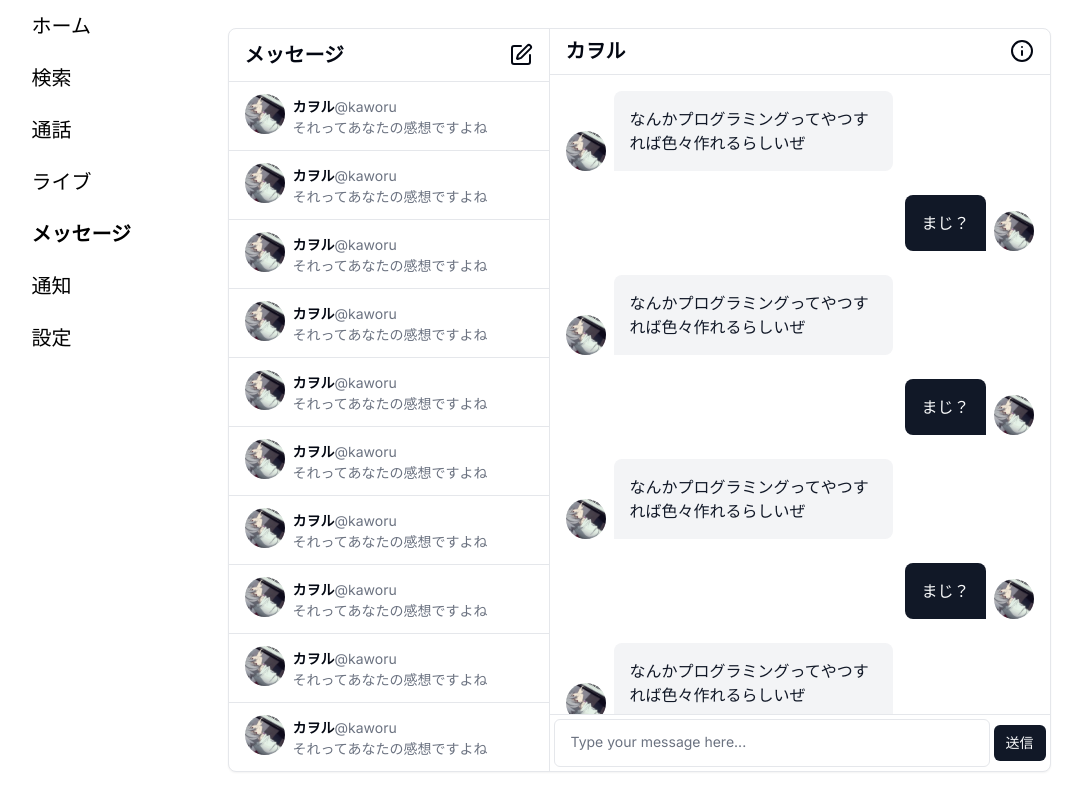
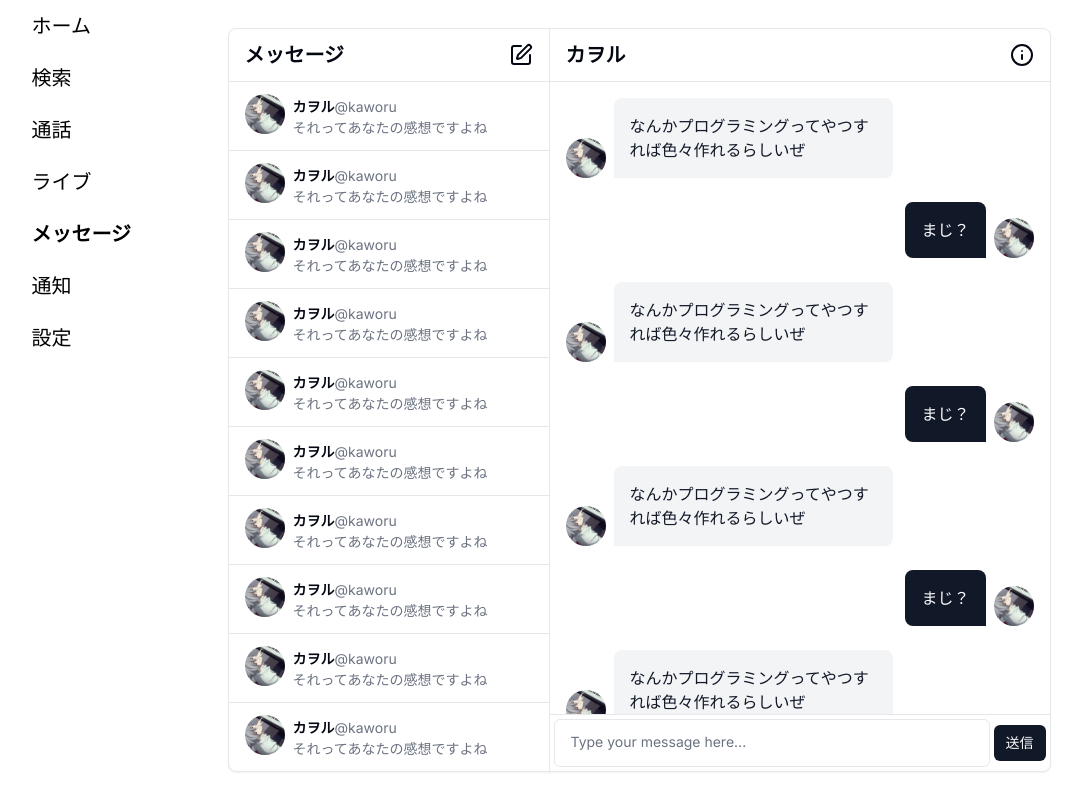
Before and after one commit to sonnnnnnp/sns-app, a Next.js app in the folder web/: page /messages in a window 1280 px wide. Shown: the whole page, without its empty margins (105-1187 px from the left). Built offline with nearby package versions, Linux system fonts and the light colour scheme.

Commit message:
h-[52px]にmin-を加えて、なぜか縮んでしまうのを修正

```diff
--- a/web/app/messages/ChatHeader.tsx
+++ b/web/app/messages/ChatHeader.tsx
@@ -5,7 +5,7 @@ interface ContainerProps {
 }
 
 const ChatHeader: React.FC<ContainerProps> = ({ children }) => {
-  return <div className="flex items-center mx-4 h-[52px]">{children}</div>;
+  return <div className="flex items-center mx-4 min-h-[52px]">{children}</div>;
 };
 
 const ChatHeaderTitle: React.FC<ContainerProps> = ({ children }) => {
```
